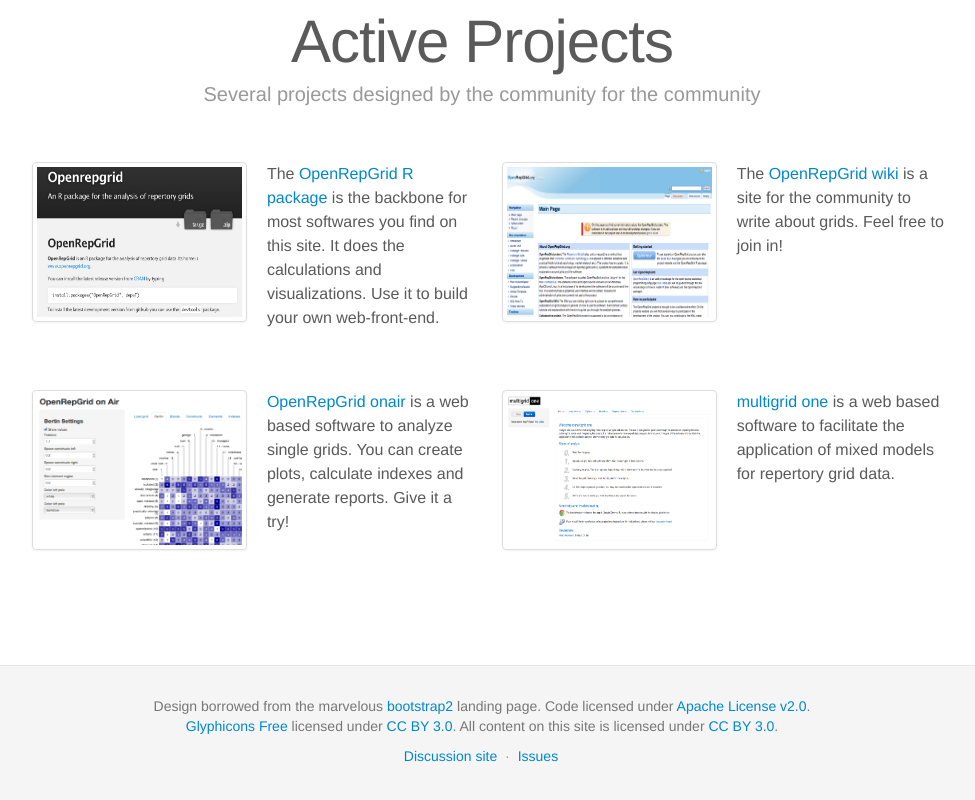
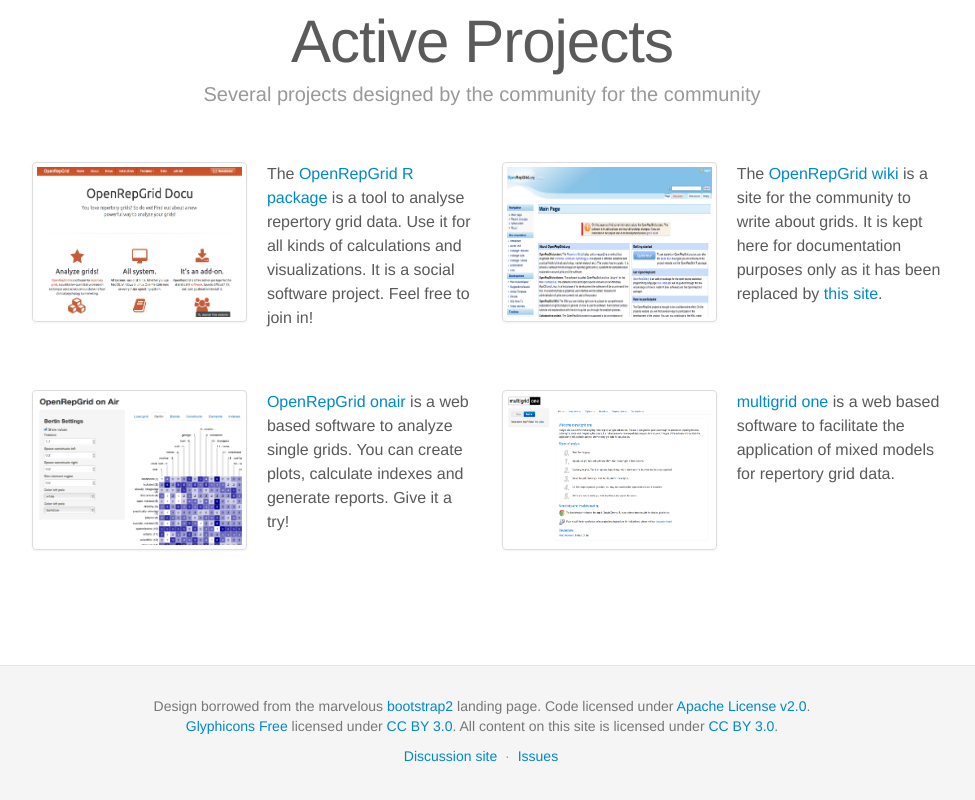
Before and after one commit to markheckmann/openrepgrid-site, a plain HTML site: page index.html in a window 1280 px wide. Shown: the part 971-1771 px from the top of the page, without its empty margins (158-1133 px from the left). Drawn offline with Linux system fonts and the light colour scheme.

Commit message:
update org docu site

```diff
--- a/index.html
+++ b/index.html
@@ -150,15 +150,16 @@
         	<li>
         		<!-- R package -->
 		        <div class="span3">
-		          <a class="thumbnail project-thumb-img" href="http://markheckmann.github.io/OpenRepGrid/" target="_blank">
-		            <img src="./img/openrepgrid_page.png" alt="OpenRepGrid R package">
+		          <a class="thumbnail project-thumb-img" href="http://docu.openrepgrid.org" target="_blank">
+		            <img src="./img/openrepgrid_docu.png" alt="OpenRepGrid R package">
 		          </a>
 		        </div>
 		        <div class="span3">
-		          <p class="text-left description2">The <a href="http://markheckmann.github.io/OpenRepGrid/" target="_blank">OpenRepGrid R package</a>
-		          	is the backbone for most softwares you find on this site.
-		     	 	It does the calculations and visualizations.
-		     	 	Use it to build your own web-front-end.</p>
+		          <p class="text-left description2">The <a href="http://docu.openrepgrid.org" target="_blank">OpenRepGrid R package</a>
+		          	is a tool to analyse repertory grid data.
+		          	Use it for all kinds of calculations and visualizations.
+		     	 	It is a social software project. Feel free to join in!
+		     	 	</p>
 		        </div>
 
 		        <!-- wiki -->
@@ -169,7 +170,10 @@
 		        </div>
 		        <div class="span3">
 		           <p class="text-left description2">
-		           	 The <a href="http://www.openrepgrid.uni-bremen.de/wiki/" target="_blank">OpenRepGrid wiki</a> is a site for the community to write about grids. Feel free to join in!</p>
+		           	 The <a href="http://www.openrepgrid.uni-bremen.de/wiki/" target="_blank">OpenRepGrid wiki</a>
+		           	 is a site for the community to write about grids.
+		           	 It is kept here for documentation purposes only as it has been replaced by
+		           	 <a href="http://docu.openrepgrid.org" target="_blank">this site</a>.</p>
 		        </div>
 		     </li>
 
```
Also changed, not shown: img/openrepgrid_docu.png (added).
